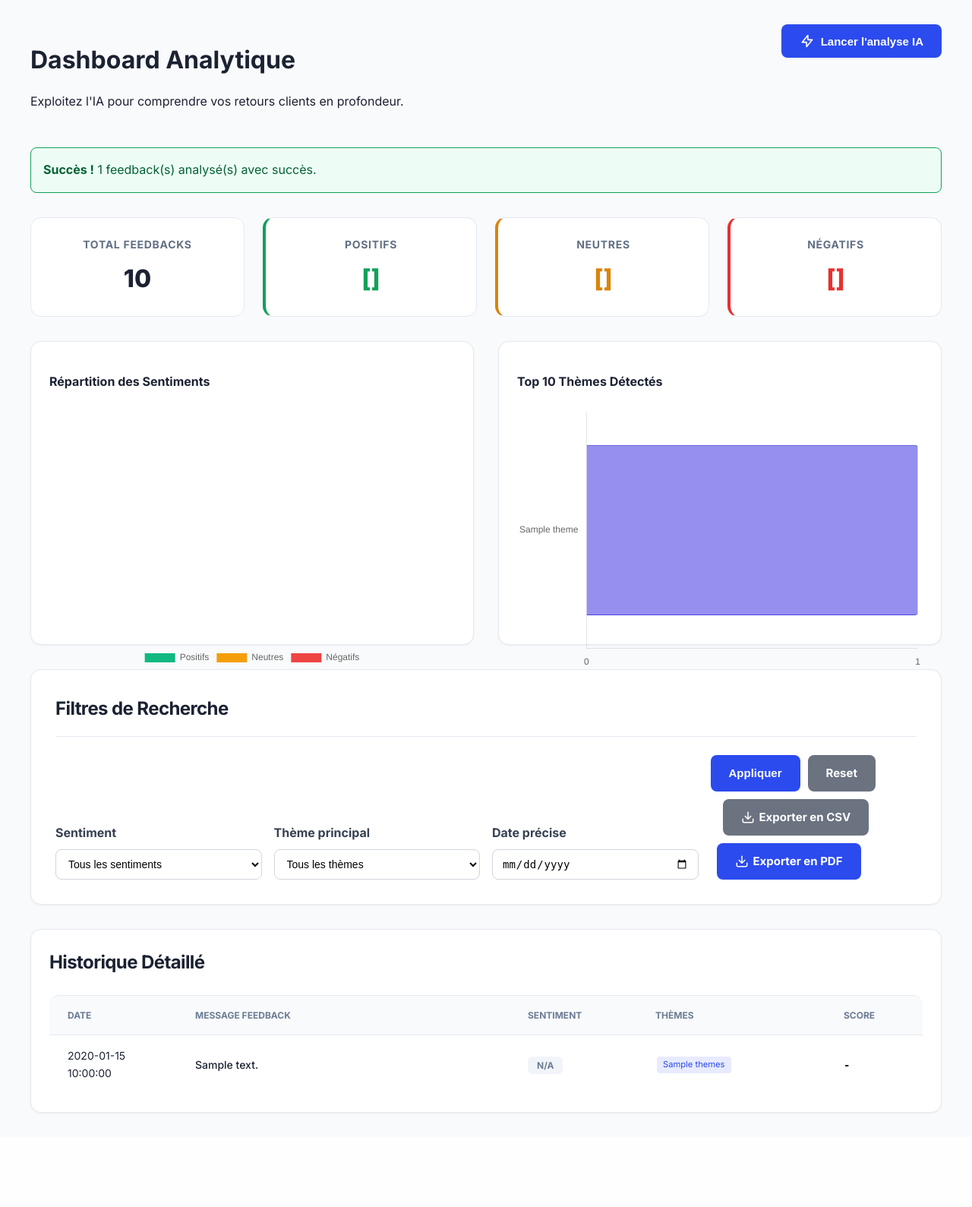
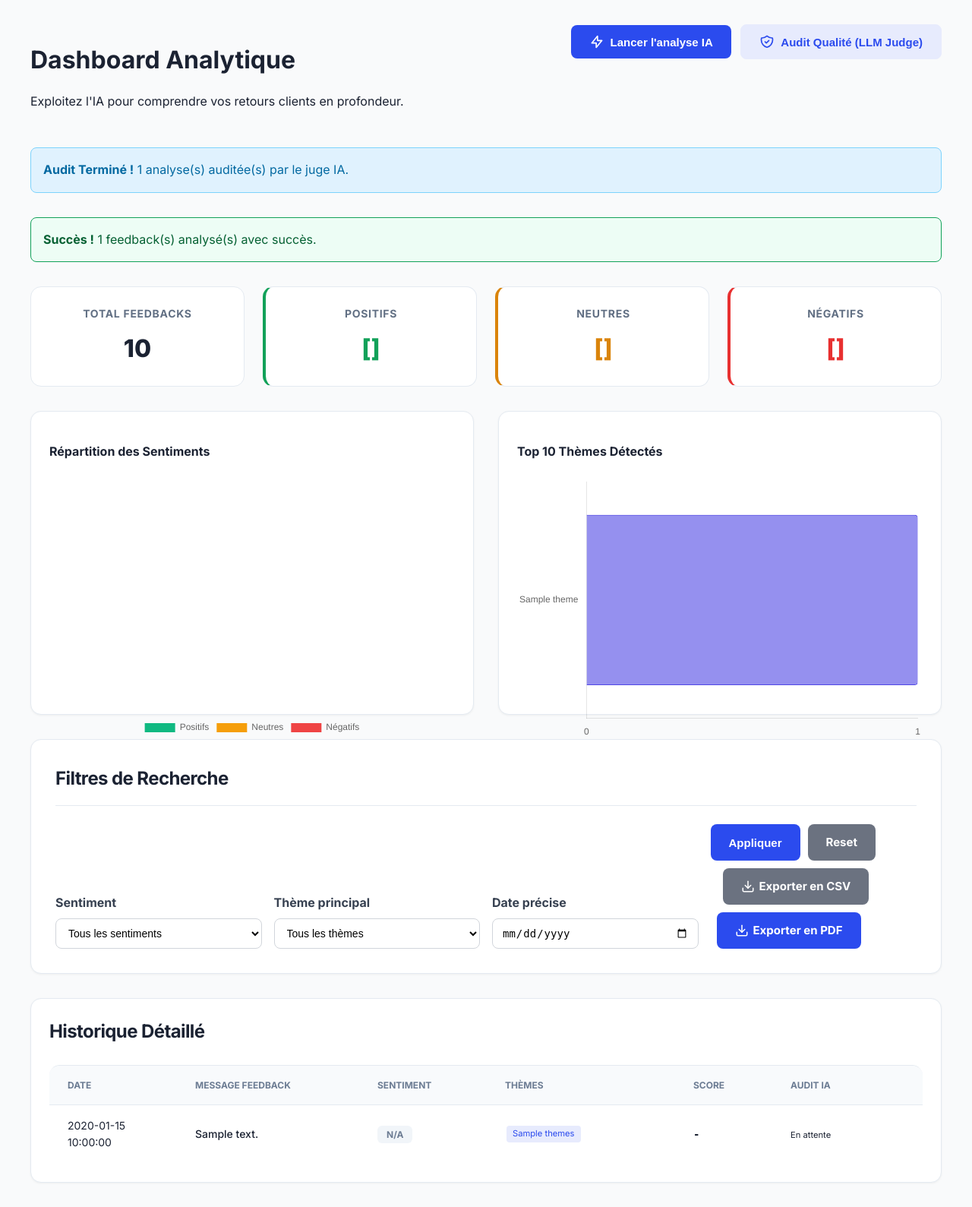
Before and after one commit to MhandAMRANE/dashboard-feedback-ai, a Flask app: template templates/dashboard.html in a window 1280 px wide. Shown: the part 137-1726 px from the top of the page at 76% size. Before the commit the page ends 1603 px from the top, so only its background shows below. Run offline with Flask 3, Linux system fonts and the light colour scheme; the template is opened without the code that fills it: most values are stand-ins (such as "Sample title", 1, 10 or a date in 2020).

Commit message:
feat: add LLM as Judge quality audit and update documentation

````diff
--- a/app.py
+++ b/app.py
@@ -14,9 +14,11 @@ from src.storage import (
     get_all_feedbacks,
     get_unanalyzed_feedbacks,
     update_feedback_analysis,
+    get_unjudged_feedbacks,
+    update_feedback_judge,
 )
 from src.utils import clean_text, generate_text_hash, normalize_date
-from src.llm import analyze_feedback_with_llm
+from src.llm import analyze_feedback_with_llm, analyze_feedback_with_judge
 from src.analytics import compute_sentiment_stats, compute_theme_stats
 
 app = Flask(__name__)
@@ -45,6 +47,10 @@ def fetch_feedback_dicts():
             "themes": row[5],
             "confidence": row[6],
             "created_at": row[7],
+            "judge_sentiment": row[8],
+            "judge_themes": row[9],
+            "judge_confidence": row[10],
+            "judge_explanation": row[11],
         }
         for row in rows
     ]
@@ -228,6 +234,45 @@ def analyze_feedbacks():
     )
 
 
+@app.route("/judge", methods=["POST"])
+def judge_feedbacks():
+    unjudged_feedbacks = get_unjudged_feedbacks(limit=3)
+    judged_count = 0
+    error_messages = []
+
+    for feedback_id, text, sentiment, themes in unjudged_feedbacks:
+        try:
+            result = analyze_feedback_with_judge(text, sentiment, themes)
+            update_feedback_judge(
+                feedback_id=feedback_id,
+                judge_sentiment=result["judge_sentiment"],
+                judge_themes=", ".join(result["judge_themes"]),
+                judge_confidence=result["judge_confidence"],
+                judge_explanation=result["judge_explanation"],
+            )
+            judged_count += 1
+        except Exception as e:
+            error_messages.append(f"Feedback ID {feedback_id} (Judge): {str(e)}")
+
+    feedbacks = fetch_feedback_dicts()
+    sentiment_stats = compute_sentiment_stats(feedbacks)
+    theme_stats = compute_theme_stats(feedbacks)
+    available_themes = get_available_themes(feedbacks)
+
+    return render_template(
+        "dashboard.html",
+        feedbacks=feedbacks,
+        judged_count=judged_count,
+        error_messages=error_messages,
+        sentiment_stats=sentiment_stats,
+        theme_stats=theme_stats,
+        available_themes=available_themes,
+        current_sentiment="",
+        current_theme="",
+        current_date="",
+    )
+
+
 @app.route("/dashboard")
 def dashboard():
     feedbacks = fetch_feedback_dicts()
--- a/src/llm.py
+++ b/src/llm.py
@@ -7,6 +7,7 @@ load_dotenv()
 
 OPENROUTER_API_KEY = os.getenv("OPENROUTER_API_KEY")
 OPENROUTER_MODEL = os.getenv("OPENROUTER_MODEL", "deepseek/deepseek-chat")
+JUDGE_MODEL = "google/gemini-2.0-flash-001"
 
 ALLOWED_SENTIMENTS = {"positive", "neutral", "negative"}
 ALLOWED_THEMES = {
@@ -124,3 +125,60 @@ def analyze_feedback_with_llm(feedback_text):
         raise ValueError(f"Réponse JSON invalide du modèle : {content}") from e
 
     return validate_analysis(parsed)
+
+
+def analyze_feedback_with_judge(feedback_text, original_sentiment, original_themes):
+    if not OPENROUTER_API_KEY:
+        raise ValueError("Clé OPENROUTER_API_KEY absente du fichier .env")
+
+    url = "https://openrouter.ai/api/v1/chat/completions"
+    headers = {
+        "Authorization": f"Bearer {OPENROUTER_API_KEY}",
+        "Content-Type": "application/json",
+    }
+
+    prompt = f"""
+Tu es un Juge expert en analyse de feedback client. Ton rôle est d'évaluer une analyse déjà effectuée par une autre IA et de donner ton propre verdict.
+
+Feedback original :
+\"\"\"{feedback_text}\"\"\"
+
+Analyse à évaluer :
+- Sentiment : {original_sentiment}
+- Thèmes : {original_themes}
+
+Instructions :
+1. Analyse le feedback de manière indépendante.
+2. Compare ton analyse avec l'analyse fournie.
+3. Retourne un JSON avec :
+   - "judge_sentiment" : ton propre verdict (positive | neutral | negative)
+   - "judge_themes" : liste de thèmes (delivery, pricing, quality, support, ux, performance, billing, features, other)
+   - "judge_confidence" : ton niveau de confiance (0.0 à 1.0)
+   - "judge_explanation" : une courte explication de ton choix, surtout si tu es en désaccord.
+
+Réponds UNIQUEMENT par un JSON brut.
+"""
+
+    payload = {
+        "model": JUDGE_MODEL,
+        "messages": [{"role": "user", "content": prompt}],
+        "temperature": 0.1,
+    }
+
+    response = requests.post(url, headers=headers, json=payload, timeout=60)
+    response.raise_for_status()
+
+    result = response.json()
+    content = result["choices"][0]["message"]["content"].strip()
+
+    if content.startswith("```"):
+        content = content.splitlines()[1:-1]
+        content = "\n".join(content).strip()
+
+    parsed = json.loads(content)
+
+    # Normalisation basique
+    if parsed["judge_sentiment"] not in ALLOWED_SENTIMENTS:
+        parsed["judge_sentiment"] = "neutral"
+
+    return parsed
--- a/templates/dashboard.html
+++ b/templates/dashboard.html
@@ -55,7 +55,7 @@
     </div>
 
     <div class="header-actions">
-        <form method="POST" action="{{ url_for('analyze_feedbacks') }}">
+        <form method="POST" action="{{ url_for('analyze_feedbacks') }}" style="display: inline-block;">
             <button type="submit" class="btn">
                 <svg width="20" height="20" fill="none" stroke="currentColor" viewBox="0 0 24 24" style="margin-right: 8px;">
                     <path stroke-linecap="round" stroke-linejoin="round" stroke-width="2" d="M13 10V3L4 14h7v7l9-11h-7z"></path>
@@ -63,8 +63,22 @@
                 Lancer l'analyse IA
             </button>
         </form>
+        <form method="POST" action="{{ url_for('judge_feedbacks') }}" style="display: inline-block; margin-left: 0.5rem;">
+            <button type="submit" class="btn btn-secondary" style="background: var(--primary-soft); color: var(--primary); border: 1px solid var(--primary-soft);">
+                <svg width="20" height="20" fill="none" stroke="currentColor" viewBox="0 0 24 24" style="margin-right: 8px;">
+                    <path stroke-linecap="round" stroke-linejoin="round" stroke-width="2" d="M9 12l2 2 4-4m5.618-4.016A11.955 11.955 0 0112 2.944a11.955 11.955 0 01-8.618 3.04A12.02 12.02 0 003 9c0 5.591 3.824 10.29 9 11.622 5.176-1.332 9-6.03 9-11.622 0-1.042-.133-2.052-.382-3.016z"></path>
+                </svg>
+                Audit Qualité (LLM Judge)
+            </button>
+        </form>
     </div>
 </div>
+
+{% if judged_count is not none %}
+<div class="alert success" style="margin-bottom: 2rem; padding: 1rem; background: #e0f2fe; color: #0369a1; border-radius: var(--radius-sm); border: 1px solid #7dd3fc;">
+    <strong>Audit Terminé !</strong> {{ judged_count }} analyse(s) auditée(s) par le juge IA.
+</div>
+{% endif %}
 
 {% if analyzed_count is not none %}
 <div class="alert success" style="margin-bottom: 2rem; padding: 1rem; background: var(--success-bg); color: var(--success-text); border-radius: var(--radius-sm); border: 1px solid var(--success);">
@@ -160,6 +174,7 @@
                     <th style="width: 120px;">Sentiment</th>
                     <th style="width: 200px;">Thèmes</th>
                     <th style="width: 80px;">Score</th>
+                    <th style="width: 150px;">Audit IA</th>
                 </tr>
             </thead>
             <tbody>
@@ -192,6 +207,23 @@
                             {{ (feedback.confidence * 100)|round|int }}%
                         {% else %}
                             -
+                        {% endif %}
+                    </td>
+                    <td>
+                        {% if feedback.judge_sentiment %}
+                            {% if feedback.judge_sentiment == feedback.sentiment %}
+                                <span class="sentiment-badge" style="background: #ecfdf5; color: #065f46; display: flex; align-items: center; gap: 4px; font-size: 0.65rem;" title="{{ feedback.judge_explanation }}">
+                                    <svg width="12" height="12" fill="none" stroke="currentColor" viewBox="0 0 24 24"><path stroke-linecap="round" stroke-linejoin="round" stroke-width="3" d="M5 13l4 4L19 7"></path></svg>
+                                    Confirmé
+                                </span>
+                            {% else %}
+                                <span class="sentiment-badge" style="background: #fff1f2; color: #991b1b; display: flex; align-items: center; gap: 4px; font-size: 0.65rem;" title="{{ feedback.judge_explanation }}">
+                                    <svg width="12" height="12" fill="none" stroke="currentColor" viewBox="0 0 24 24"><path stroke-linecap="round" stroke-linejoin="round" stroke-width="3" d="M12 9v2m0 4h.01m-6.938 4h13.856c1.54 0 2.502-1.667 1.732-3L13.732 4c-.77-1.333-2.694-1.333-3.464 0L3.34 16c-.77 1.333.192 3 1.732 3z"></path></svg>
+                                    Désaccord
+                                </span>
+                            {% endif %}
+                        {% else %}
+                            <span class="text-muted" style="font-size: 0.7rem;">En attente</span>
                         {% endif %}
                     </td>
                 </tr>
````
Also changed, not shown: JOURNAL.md (+21 -1 lines), src/storage.py (+36 -1 lines), README.md.
